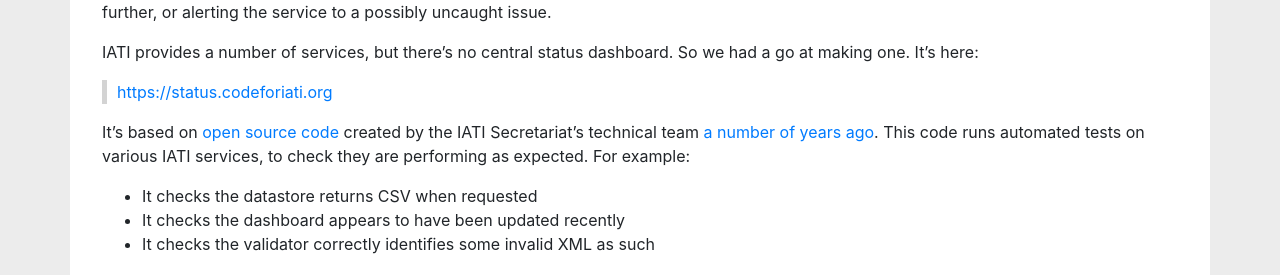
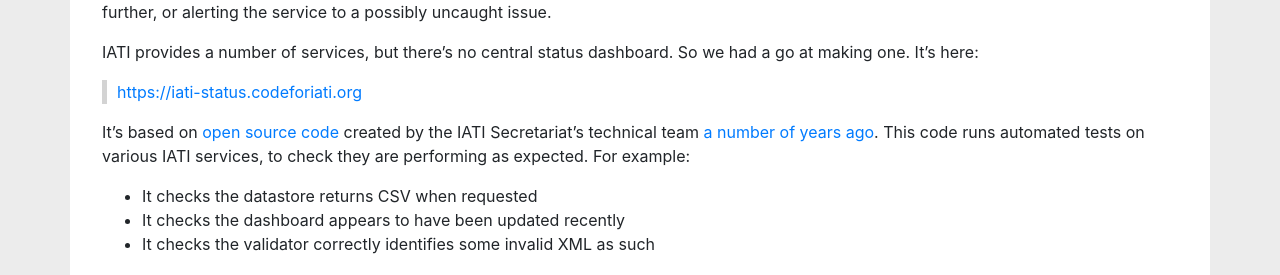
Before and after one commit to codeforIATI/codeforiati.github.io, a Jekyll site: the page built from _posts/2020-08-17-iati-status.md, in a window 1280 px wide. Shown: the part 694-969 px from the top of the page. Built offline with Jekyll 4.4.1, drawn with Linux system fonts in a browser that asks for light colours; comment, search, counter and statistics services are not loaded; some of the changed lines change nothing that is shown.

Commit message:
This has moved – update URLs accordingly

```diff
--- a/_posts/2020-08-17-iati-status.md
+++ b/_posts/2020-08-17-iati-status.md
@@ -6,7 +6,7 @@
 excerpt: Sometimes, web services break. When that happens, it’s helpful to be made aware as soon as possible.
 image: /assets/img/posts/screenshot-status.png
 image_caption: Screenshot of the status dashboard
-image_url: "https://status.codeforiati.org"
+image_url: "https://iati-status.codeforiati.org"
 ---
 
 Sometimes, web services break. They stop working. For all sorts of reasons.
@@ -19,7 +19,7 @@
 
 IATI provides a number of services, but there’s no central status dashboard. So we had a go at making one. It’s here:
 
-> [https://status.codeforiati.org](https://status.codeforiati.org)
+> [https://iati-status.codeforiati.org](https://iati-status.codeforiati.org)
 
 It’s based on [open source code](https://github.com/IATI/IATI-Website-Tests) created by the IATI Secretariat's technical team [a number of years ago](https://github.com/IATI/IATI-Website-Tests/graphs/contributors). This code runs automated tests on various IATI services, to check they are performing as expected. For example:
 
@@ -27,8 +27,8 @@
  * It checks the dashboard appears to have been updated recently
  * It checks the validator correctly identifies some invalid XML as such
 
-We took this code, fixed a couple of bugs ([#144](https://github.com/IATI/IATI-Website-Tests/pull/144), [#147](https://github.com/IATI/IATI-Website-Tests/pull/147), [#148](https://github.com/IATI/IATI-Website-Tests/pull/148), [#149](https://github.com/IATI/IATI-Website-Tests/pull/149)), scheduled it to run daily (though running more frequently would be preferable) and added [a public website](https://status.codeforiati.org/) so anyone can see the current status. We also added [an RSS feed](https://status.codeforiati.org/feed.xml), and a badge that shows the status right now:
+We took this code, fixed a couple of bugs ([#144](https://github.com/IATI/IATI-Website-Tests/pull/144), [#147](https://github.com/IATI/IATI-Website-Tests/pull/147), [#148](https://github.com/IATI/IATI-Website-Tests/pull/148), [#149](https://github.com/IATI/IATI-Website-Tests/pull/149)), scheduled it to run daily (though running more frequently would be preferable) and added [a public website](https://iati-status.codeforiati.org/) so anyone can see the current status. We also added [an RSS feed](https://iati-status.codeforiati.org/feed.xml), and a badge that shows the status right now:
 
-![Current status](https://status.codeforiati.org/status.svg)
+![Current status](https://iati-status.codeforiati.org/status.svg)
 
 It’s easy enough to extend with new checks. For example, d-portal tests are minimal, and there are no tests in place for the new datastore or new validator. We think this is a fundamental service that should be provided by all service providers, to catch problems early, and inform users of known issues quickly. We’d be very happy for the IATI Secretariat to adopt this, if they (and their users) find it useful!
```
